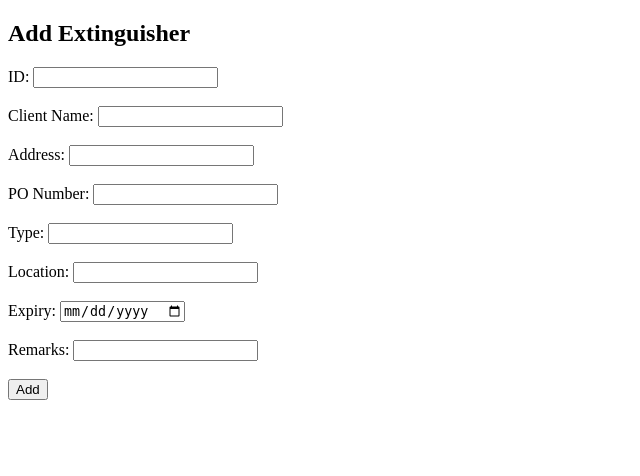
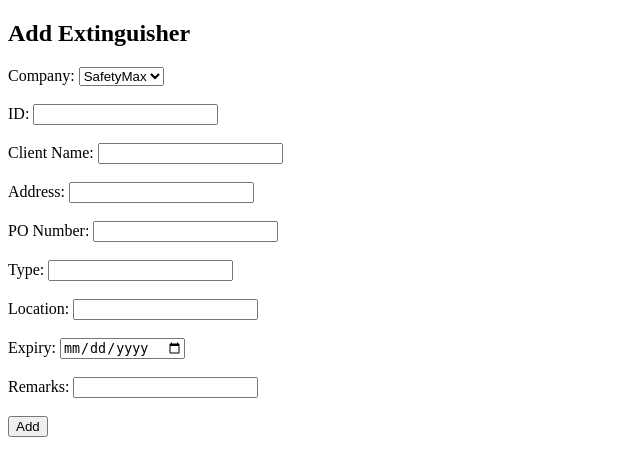
Before and after one commit to safetymaxfireit-cloud/smfe-qr-tracking-system, a Flask app: page /add in a window 1280 px wide. Shown: the top 476 px of the page, without its empty margins (0-640 px from the left). Run offline with Flask 3, Linux system fonts and the light colour scheme; the visitor is signed in with stand-in values (Sample User, id 1); some libraries are stand-ins or nearby versions.

Commit message:
Update add.html

```diff
--- a/templates/add.html
+++ b/templates/add.html
@@ -7,6 +7,12 @@
     <h2>Add Extinguisher</h2>
 
     <form method="POST">
+        Company:
+        <select name="company">
+        <option value="SM">SafetyMax</option>
+        <option value="CLI">Client</option>
+        </select><br><br>
+
         ID: <input name="id" required><br><br>
         Client Name: <input name="client_name"><br><br>
         Address: <input name="address"><br><br>
```
